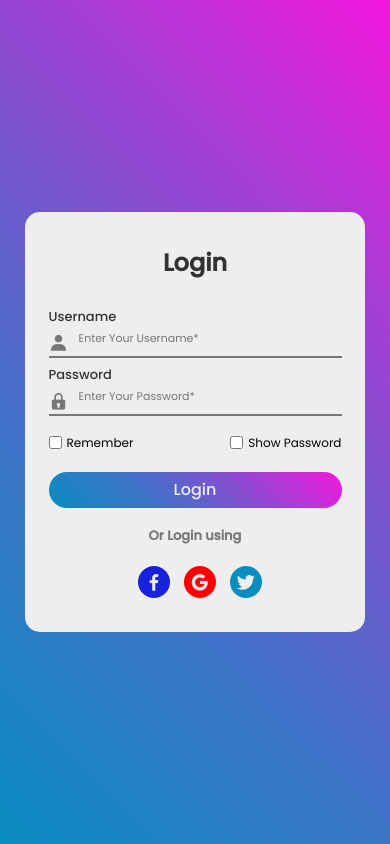
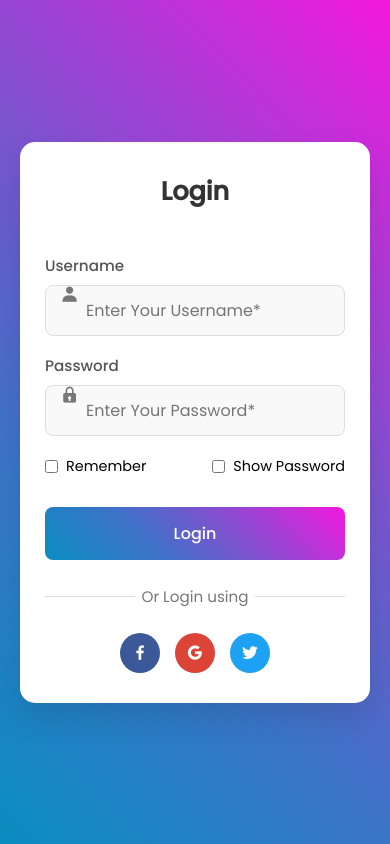
Before and after one commit to developer66666/login, a plain HTML site: page index.html in a window 390 px wide. Drawn offline with nearby package versions, Linux system fonts and the light colour scheme.

Commit message:
Update style.css

```diff
--- a/style.css
+++ b/style.css
@@ -1,316 +1,245 @@
 @import url('https://fonts.googleapis.com/css2?family=Poppins:ital,wght@0,300;0,400;0,500;1,500&display=swap');
-*{
+* {
     margin: 0;
     padding: 0;
-    font-family: "poppins";
+    font-family: "Poppins", sans-serif;
     box-sizing: border-box;
 }
-body{
+
+body {
     display: flex;
     justify-content: center;
     align-items: center;
     min-height: 100vh;
-    background: linear-gradient(45deg ,#098dc1,60% ,#f417de);
+    background: linear-gradient(45deg, #098dc1, 60%, #f417de);
     padding: 20px;
 }
-.container{
+
+.container {
     width: 100%;
-    max-width: 410px;
-    background: #eee;
+    max-width: 450px; /* Slightly wider for better desktop view */
+    background: #fff; /* Changed to white for better contrast */
     border-radius: 15px;
+    padding: 40px 35px; /* More padding */
+    box-shadow: 0 15px 30px rgba(0, 0, 0, 0.1); /* Added shadow for depth */
+    margin: 20px 0; /* Added margin */
+}
+
+.Form {
     display: flex;
-    justify-content: center;
-    align-items: center;
-    flex-direction: column;
-    padding: 30px;
-    min-height: 500px;
-}
-.Form{
-    display: flex;
-    justify-content: center;
-    align-items: center;
     flex-direction: column;
     width: 100%;
 }
-.login-form{
-    width: 100%;
+
+h2 {
+    color: #333;
+    font-size: 2.2rem; /* Using rem for better scalability */
+    margin-bottom: 30px;
+    text-align: center;
+    font-weight: 600;
 }
-h2{
-    color: #333;
-    font-size: 32px;
-    margin-bottom: 20px;
-}
-.input-box{
-    margin: 30px 0;
-    height: 50px;
-    width: 100%;
-    border-bottom: 2px solid rgba(0,0,0,.5);
+
+.input-box {
+    margin: 25px 0;
     position: relative;
 }
-.input-box input{
-    width: calc(100% - 30px);
-    height: 100%;
-    float: right;
-    border: none;
-    outline: none;
-    font-size: 18px;
-    color: rgba(0,0,0,.9);
-    padding: 5px 0;
-    background: transparent;
+
+.input-box label {
+    display: block;
+    margin-bottom: 8px;
+    font-size: 0.95rem;
+    color: #555;
+    font-weight: 500;
 }
-.input-box label{
+
+.input-box input {
+    width: 100%;
+    padding: 15px 15px 15px 45px; /* More padding for better touch targets */
+    border: 1px solid #ddd;
+    border-radius: 8px;
+    font-size: 1rem;
+    color: #333;
+    background-color: #f9f9f9;
+    transition: all 0.3s ease;
+}
+
+.input-box input:focus {
+    border-color: #098dc1;
+    box-shadow: 0 0 0 3px rgba(9, 141, 193, 0.2);
+    background-color: #fff;
+}
+
+.input-box i {
     position: absolute;
-    left: 0;
-    transform: translateY(-56%);
-    font-size: 15px;
-    font-weight: 500;
-    color: #333;
+    left: 15px;
+    top: 50%;
+    transform: translateY(-50%);
+    font-size: 1.2rem;
+    color: #777;
 }
-.input-box i{
-    position: absolute;
-    left: 0px;
-    transform: translateY(75%);
-    font-size: 25px;
-    color: rgba(0,0,0,.5);
-}
-input::placeholder{
-    font-size: 13px;
-}
-input#rememberMe, input#showPassword{
-    margin-right: 10px;
-}
-.forgot-section{
+
+.forgot-section {
     display: flex;
     justify-content: space-between;
+    align-items: center;
+    margin: 20px 0;
+    font-size: 0.9rem;
+}
+
+.forgot-section span {
+    display: flex;
+    align-items: center;
+    gap: 8px;
+}
+
+.btn {
     width: 100%;
-    margin-top: 0;
-    font-size: 14px;
+    padding: 15px;
+    border-radius: 8px;
+    border: none;
+    background: linear-gradient(45deg, #098dc1, 60%, #f417de);
+    color: white;
+    font-size: 1rem;
+    font-weight: 500;
+    cursor: pointer;
+    transition: all 0.3s ease;
+    margin-top: 10px;
 }
-.forgot-section span{
+
+.btn:hover {
+    transform: translateY(-2px);
+    box-shadow: 0 5px 15px rgba(0, 0, 0, 0.1);
+}
+
+p {
+    color: #777;
+    text-align: center;
+    margin: 25px 0;
+    font-size: 0.95rem;
+    position: relative;
+}
+
+p::before, p::after {
+    content: "";
+    position: absolute;
+    top: 50%;
+    width: 30%;
+    height: 1px;
+    background: #ddd;
+}
+
+p::before {
+    left: 0;
+}
+
+p::after {
+    right: 0;
+}
+
+.social-media {
     display: flex;
     justify-content: center;
-    align-items: center;
-}
-.forgot-section span a{
-    color: #333;
-    text-decoration: none;
-}
-.btn{
-    width: 100%;
-    height: 40px;
-    margin-top: 20px;
-    border-radius: 50px;
-    border: none;
-    outline: none;
-    background: linear-gradient(45deg ,#098dc1,60% ,#f417de);
-    font-size: 19px;
-    font-weight: 500;
-    color: #eee;
-    position: relative;
-    cursor: pointer;
-    z-index: 1;
-    overflow: hidden;
-}
-.btn::before{
-    content: "";
-    position: absolute;
-    left: 0;
-    top: 0%;
-    height: 100%;
-    width: 00%;
-    background: linear-gradient(45deg ,#f417de,60% ,#098dc1);
-    transition: .5s ease;
-    z-index: -1;
-}
-.btn:hover{
-    color: #eee;
-}
-.btn:hover:before{
-    width: 100%;
-}
-p{
-    color: rgba(0,0,0,.5);
-    font-size: 15px;
-    font-weight: 600;
-    margin: 25px 0;
-}
-.social-media{
-    display: flex;
-}
-.social-media i{
-    font-size: 28px;
-    margin-left: 15px;
-    padding: 5px;
-    cursor: pointer;
-    transition: .3s;
-}
-.social-media i:nth-child(1){
-    color: #eee;
-    background: #1822dd;
-    border-radius: 50%;
-    border: 2px solid #eee;
-}
-.social-media i:nth-child(1):hover{
-    background: #eee;
-    color: #1822dd;
-    border: 2px solid #1822dd;
-}
-.social-media i:nth-child(2){
-    color: #eee;
-    background: #f00;
-    border-radius: 50%;
-    border: 2px solid #eee;
-}
-.social-media i:nth-child(2):hover{
-    background: #eee;
-    color: #f00;
-    border: 2px solid #f00;
-}
-.social-media i:nth-child(3){
-    color: #eee;
-    background: #098dc1;
-    border-radius: 50%;
-    border: 2px solid #eee;
-}
-.social-media i:nth-child(3):hover{
-    background: #eee;
-    color: #098dc1;
-    border: 2px solid #098dc1;
+    gap: 20px; /* Better spacing between icons */
 }
 
-/* Media Queries */
-@media(max-width: 768px){
-    .container{
-        max-width: 380px;
-        min-height: 450px;
-        padding: 25px;
+.social-media i {
+    width: 45px;
+    height: 45px;
+    display: flex;
+    align-items: center;
+    justify-content: center;
+    border-radius: 50%;
+    font-size: 1.3rem;
+    cursor: pointer;
+    transition: all 0.3s ease;
+}
+
+.social-media i:hover {
+    transform: translateY(-3px);
+}
+
+/* Social media colors */
+.social-media i:nth-child(1) {
+    background: #3b5998;
+    color: white;
+}
+
+.social-media i:nth-child(2) {
+    background: #db4437;
+    color: white;
+}
+
+.social-media i:nth-child(3) {
+    background: #1da1f2;
+    color: white;
+}
+
+/* Responsive adjustments */
+@media (max-width: 768px) {
+    .container {
+        max-width: 400px;
+        padding: 35px 30px;
     }
-    h2{
-        font-size: 28px;
+
+    h2 {
+        font-size: 1.8rem;
     }
-    .input-box{
-        margin: 20px 0;
-        height: 45px;
-    }
-    .input-box label{
-        font-size: 14px;
-    }
-    .input-box input{
-        font-size: 16px;
-    }
-    .input-box i{
-        font-size: 22px;
-    }
-    input::placeholder{
-        font-size: 12px;
-    }
-    .forgot-section{
-        font-size: 13px;
-    }
-    input#rememberMe, input#showPassword{
-        margin-right: 6px;
-    }
-    .btn{
-        height: 38px;
-        font-size: 17px;
-    }
-    p{
-        font-size: 14px;
+
+    .input-box {
         margin: 20px 0;
     }
-    .social-media i{
-        font-size: 24px;
-        margin-left: 12px;
+
+    .input-box input {
+        padding: 12px 12px 12px 40px;
     }
 }
 
-@media(max-width: 480px){
-    .container{
-        max-width: 340px;
-        min-height: 420px;
-        padding: 20px;
+@media (max-width: 480px) {
+    .container {
+        max-width: 350px;
+        padding: 30px 25px;
     }
-    h2{
-        font-size: 24px;
+
+    h2 {
+        font-size: 1.6rem;
+        margin-bottom: 25px;
     }
-    .input-box{
-        margin: 18px 0;
-        height: 40px;
-    }
-    .input-box label{
-        font-size: 13px;
-    }
-    .input-box input{
-        font-size: 15px;
-    }
-    .input-box i{
-        font-size: 20px;
-    }
-    input::placeholder{
-        font-size: 11px;
-    }
-    .forgot-section{
-        font-size: 12px;
-    }
-    input#rememberMe, input#showPassword{
-        margin-right: 5px;
-    }
-    .btn{
-        height: 36px;
-        font-size: 16px;
-    }
-    p{
-        font-size: 13px;
+
+    .input-box {
         margin: 18px 0;
     }
-    .social-media i{
-        font-size: 22px;
-        margin-left: 10px;
+
+    .btn {
+        padding: 14px;
+    }
+
+    .social-media {
+        gap: 15px;
+    }
+
+    .social-media i {
+        width: 40px;
+        height: 40px;
+        font-size: 1.2rem;
     }
 }
 
-@media(max-width: 365px){
-    .container{
-        max-width: 300px;
-        min-height: 400px;
-        padding: 15px;
+@media (max-width: 365px) {
+    .container {
+        max-width: 320px;
+        padding: 25px 20px;
     }
-    h2{
-        font-size: 22px;
+
+    h2 {
+        font-size: 1.5rem;
     }
-    .input-box{
-        margin: 15px 0;
-        height: 38px;
+
+    .input-box input {
+        padding: 10px 10px 10px 35px;
+        font-size: 0.9rem;
     }
-    .input-box label{
-        font-size: 12px;
-    }
-    .input-box input{
-        font-size: 14px;
-        width: calc(100% - 25px);
-    }
-    .input-box i{
-        font-size: 18px;
-    }
-    input::placeholder{
-        font-size: 10px;
-    }
-    .forgot-section{
-        font-size: 11px;
-    }
-    input#rememberMe, input#showPassword{
-        margin-right: 4px;
-    }
-    .btn{
-        height: 34px;
-        font-size: 15px;
-    }
-    p{
-        font-size: 12px;
-        margin: 15px 0;
-    }
-    .social-media i{
-        font-size: 20px;
-        margin-left: 8px;
+
+    .forgot-section {
+        font-size: 0.8rem;
     }
 }
```
